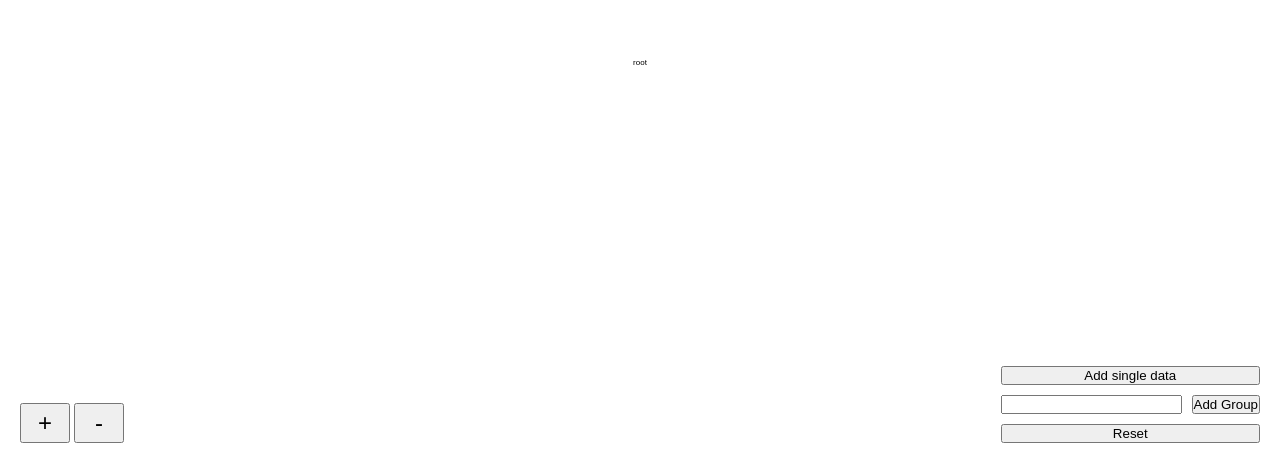
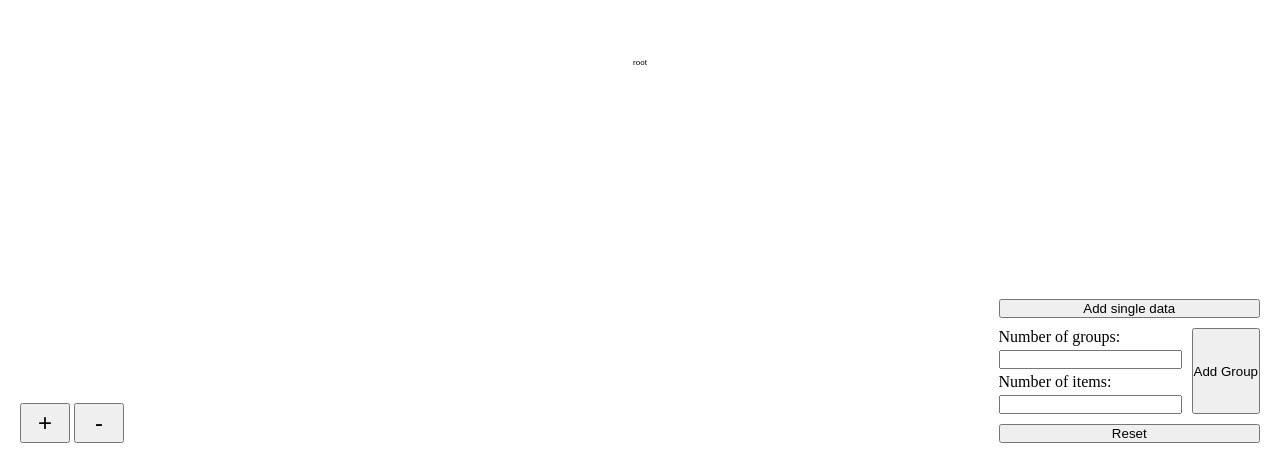
Before and after one commit to Tun-Dev/circle-packing, a React (Vite) app: page / in a window 1280 px wide. Shown: the part 337-800 px from the top of the page. Built offline with nearby package versions, Linux system fonts and the light colour scheme.

Commit message:
more control

```diff
--- a/src/App.css
+++ b/src/App.css
@@ -69,3 +69,14 @@
   display: flex;
   gap: 10px;
 }
+
+.form__left {
+  display: flex;
+  flex-direction: column;
+  gap: 4px;
+}
+
+.form__left input {
+  outline: none;
+  padding-left: 2px;
+}
--- a/src/components/chart4.tsx
+++ b/src/components/chart4.tsx
@@ -35,8 +35,10 @@ export default function Chart4() {
     name: "root",
     children: [],
   });
-  const [value, setValue] = useState(0);
-  const inputRef = useRef(null);
+  const [items, setItems] = useState(0);
+  const [groups, setGroups] = useState(0);
+  const itemsRef = useRef<HTMLInputElement>(null);
+  const groupsRef = useRef<HTMLInputElement>(null);
   // const [isPanningEnabled, setIsPanningEnabled] = useState(false);
 
   useEffect(() => {
@@ -90,12 +92,15 @@ export default function Chart4() {
   };
 
   const onClickGroup = () => {
+    const newGroups: any[] = [];
+
+    for (let g = 0; g < groups; g++) {
       const groupData = {
         name: "datafy-api-gateway",
         children: [] as Datum[],
       };
 
-    for (let i = 0; i < value; i++) {
+      for (let i = 0; i < items; i++) {
         const singleData = {
           name: "datafy-api-gateway",
           value: getRandomElement(sizes),
@@ -104,30 +109,38 @@ export default function Chart4() {
         groupData.children.push(singleData);
       }
 
+      newGroups.push(groupData);
+    }
+
     setData((prevData) => {
       if (!prevData?.children) {
         return {
           ...prevData,
-          children: [groupData],
+          children: newGroups,
         };
       }
       return {
         ...prevData,
-        children: [...prevData.children, groupData],
+        children: [...prevData.children, ...newGroups],
       };
     });
 
-    setValue(0);
-    if (inputRef.current) {
-      (inputRef.current as HTMLInputElement).value = "";
+    setGroups(0);
+    setItems(0);
+    if (groupsRef.current) {
+      groupsRef.current.value = "";
+    }
+    if (itemsRef.current) {
+      itemsRef.current.value = "";
     }
   };
 
   const onReset = () => {
-    setValue(0);
+    setGroups(0);
+    setItems(0);
     setData({ name: "root", children: [] });
-    if (inputRef.current) {
-      (inputRef.current as HTMLInputElement).value = "";
+    if (itemsRef.current) {
+      (itemsRef.current as HTMLInputElement).value = "";
     }
   };
 
@@ -156,11 +169,22 @@ export default function Chart4() {
       <div className="floatform">
         <button onClick={onClickSingle}>Add single data</button>
         <div className="form">
+          <div className="form__left">
+            <label htmlFor="groups">Number of groups:</label>
             <input
+              id="groups"
               type="text"
-            onChange={(e) => setValue(Number(e.target.value))}
-            ref={inputRef}
+              onChange={(e) => setGroups(Number(e.target.value))}
+              ref={groupsRef}
             />
+            <label htmlFor="items">Number of items:</label>
+            <input
+              id="items"
+              type="text"
+              onChange={(e) => setItems(Number(e.target.value))}
+              ref={itemsRef}
+            />
+          </div>
           <button onClick={onClickGroup}>Add Group</button>
         </div>
         <button onClick={onReset}>Reset</button>
```
Lines whose indentation alone changed are shown as unchanged.
